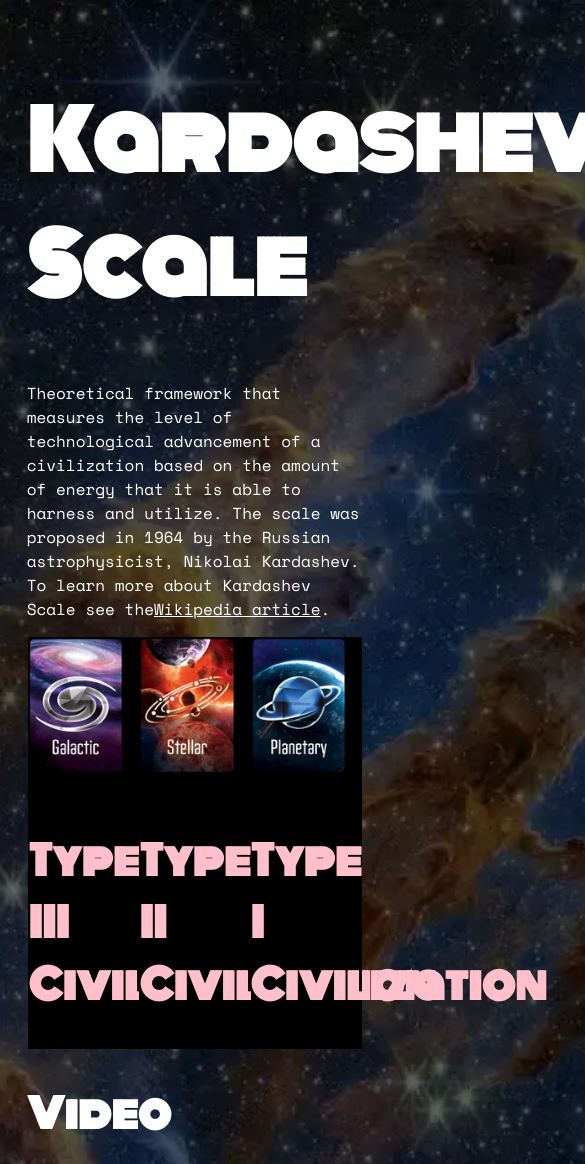
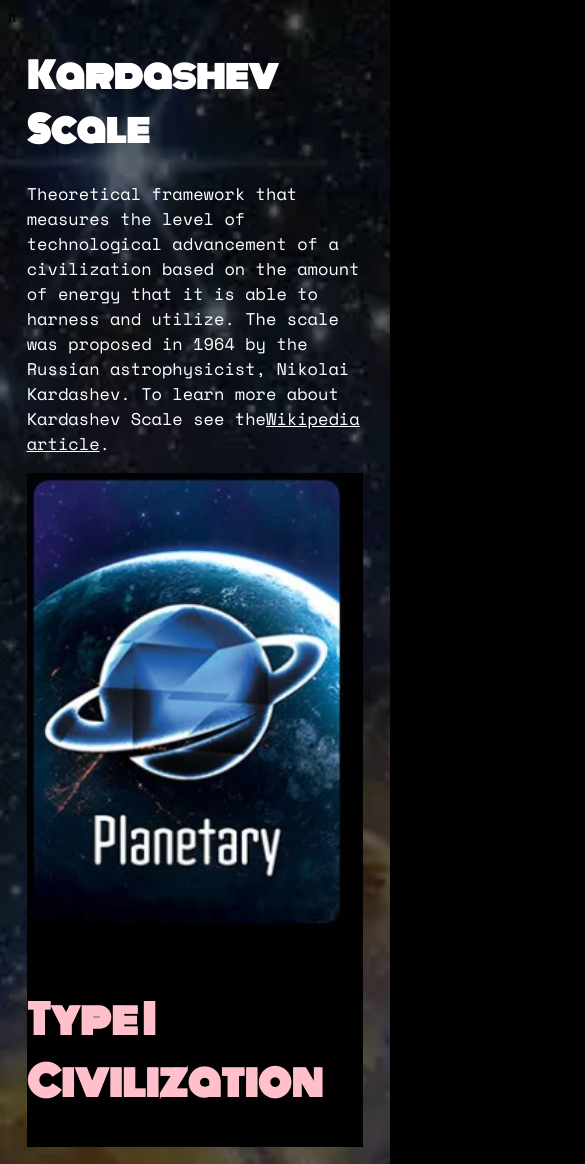
Before and after one commit to jas356/kardashev-scale, a website: page index.html in a window 390 px wide. Shown: the top 1164 px of the page, 585 px wide, since content can reach past the window. Drawn offline with nearby package versions, Linux system fonts and the light colour scheme.

Commit message:
UPDATE css, readme.md

```diff
--- a/index.html
+++ b/index.html
@@ -56,7 +56,7 @@
     </section>
 
    <footer>
-    <p><small>©2023 Jasmine Henry</small></p>
+    <p><small>©2023 Jasmine Henry</small><script>document.write(new data().getFullYear())</script></p>
    </footer>
 </body>
 </html>
--- a/src/styles/index.css
+++ b/src/styles/index.css
@@ -22,11 +22,11 @@ h1,h2,h3 {
 
 p {
     font-family: 'Space Mono', monospace;
-    font-size: 25;
+    font-size: clamp(17px, 4vw, 23px);
 }
 
 h1 {
-    font-size: 80px;
+    font-size: clamp(35px, 4vw, 80px);
 }
 
 h2 {
@@ -63,6 +63,21 @@ a:hover {
     justify-content: center;
 }
 
+@media (max-width: 768px) {
+    section.container {
+        flex-direction: column;
+    }
+
+    section.container div {
+        width: 100%;
+        margin-bottom: 130px;
+    }
+
+    section.container figure img:hover {
+        transform: scale(1.13);
+    }
+}
+
 section.container figure {
     margin: 0;
     padding: 0;
@@ -70,7 +85,8 @@ section.container figure {
 }
 
 section.container div {
-    width: 33%;
+    width: 100%;
+    margin-bottom: 130px;
 }
 
 section.container figure img {
@@ -79,7 +95,7 @@ section.container figure img {
 }
 
 section.container figure img:hover {
-    transform: scale(1.3);
+    transform: scale(1.13);
     filter: drop-shadow(10px 10px 30px rgba(255, 255, 255, 0.2));
 }
 
```
Also changed, not shown: README.md (added), 1 other file.
